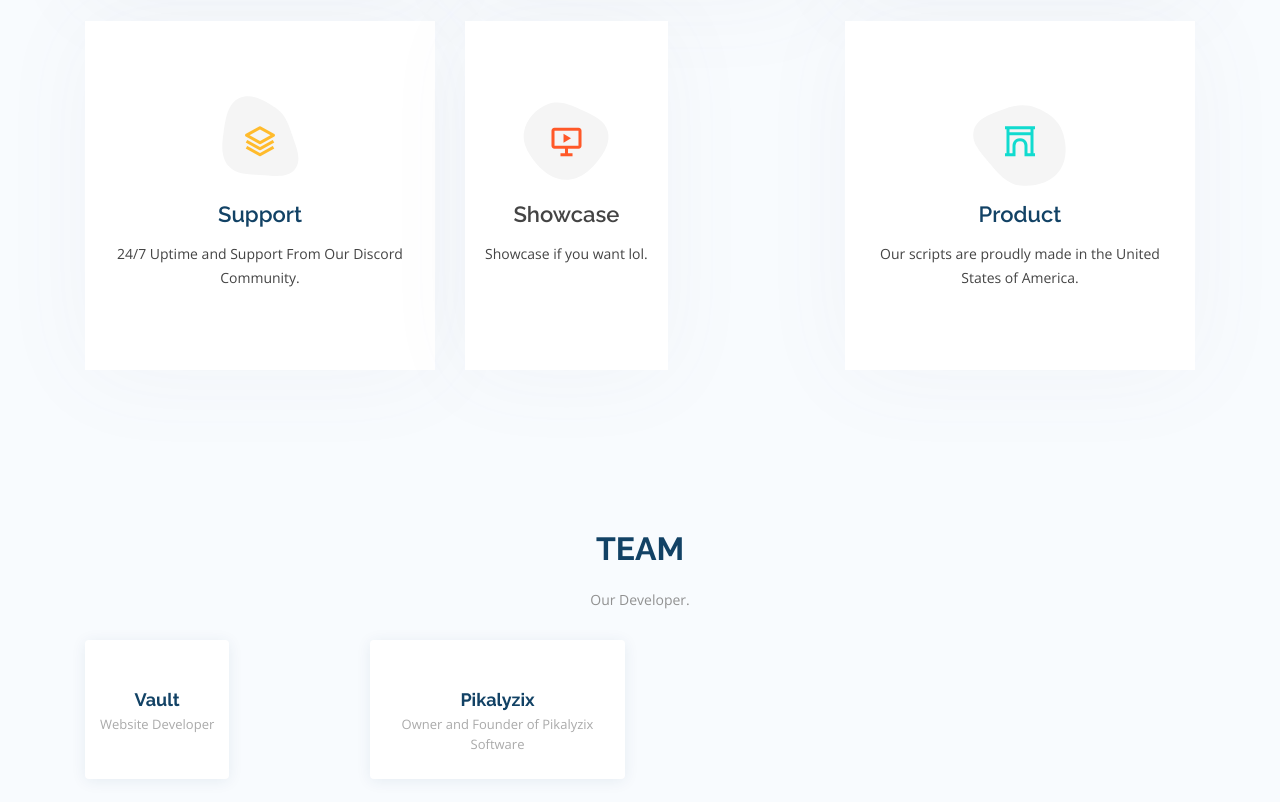
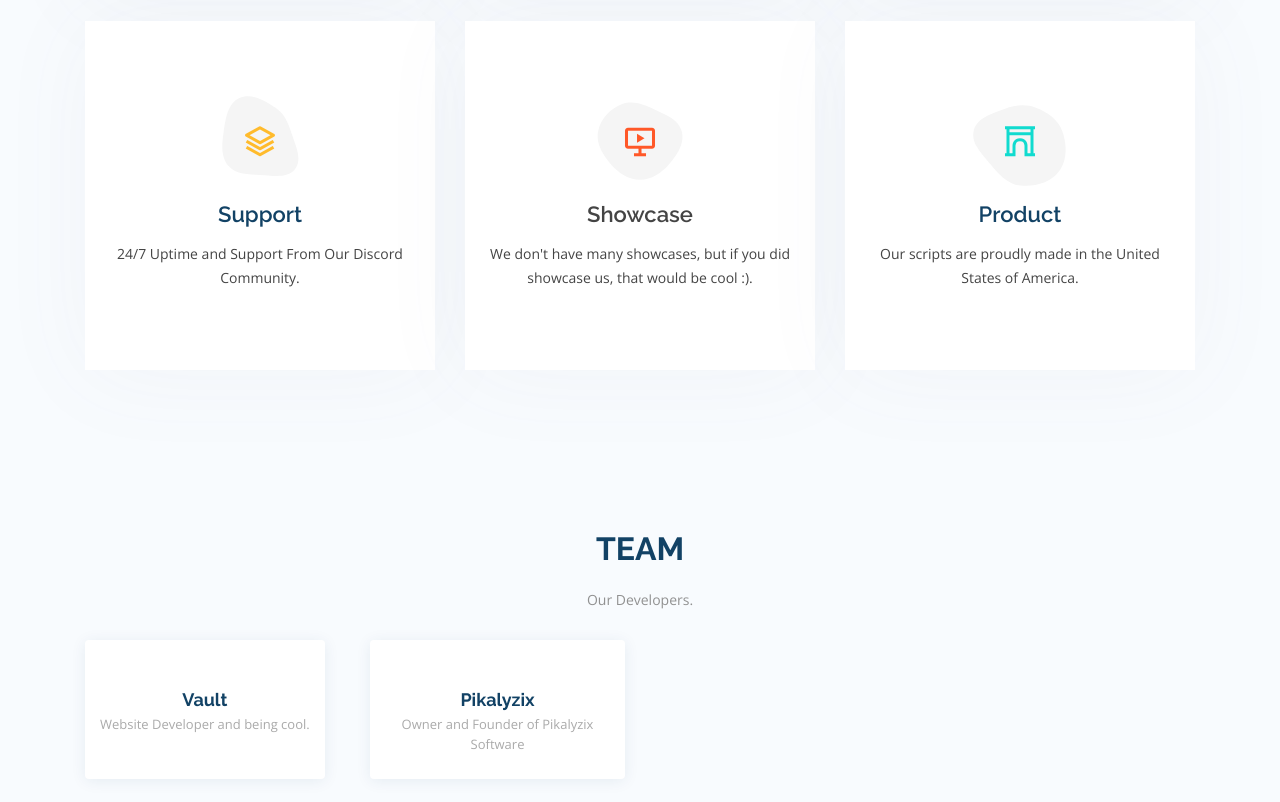
Before and after one commit to Pikalyzix-Software/Web, a plain HTML site: page index.html in a window 1280 px wide. Shown: the part 1345-2147 px from the top of the page. Drawn offline with nearby package versions, Linux system fonts and the light colour scheme.

Commit message:
Update index.html

```diff
--- a/index.html
+++ b/index.html
@@ -170,7 +170,7 @@
                 <i class="bx bx-slideshow"></i>
               </div>
               <h4>Showcase<a href=""></a></h4>
-              <p>Showcase if you want lol.</p>
+              <p>We don't have many showcases, but if you did showcase us, that would be cool :).</p>
             </div>
           </div>
 
@@ -198,7 +198,7 @@
 
         <div class="section-title">
           <h2>Team</h2>
-          <p>Our Developer.</p>
+          <p>Our Developers.</p>
         </div>
 
         <div class="row">
@@ -212,7 +212,7 @@
               </div>
               <div class="member-info">
                 <h4>Vault</h4>
-                <span>Website Developer</span>
+                <span>Website Developer and being cool.</span>
               </div>
             </div>
           </div>
```
